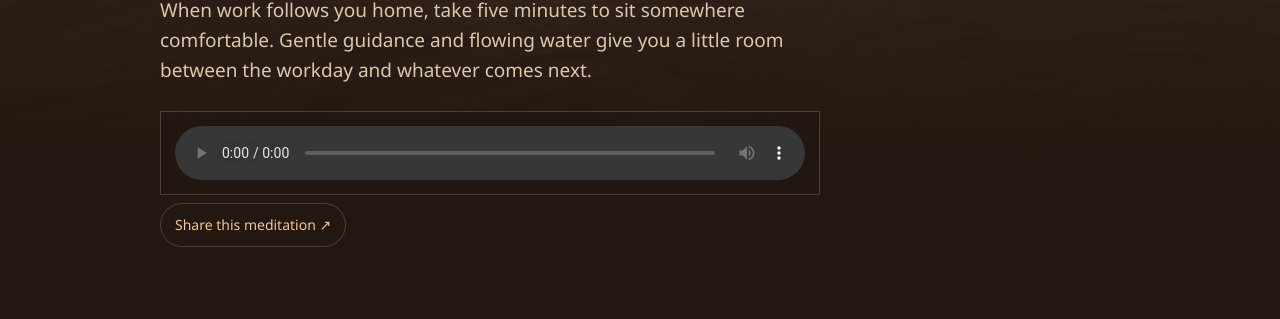
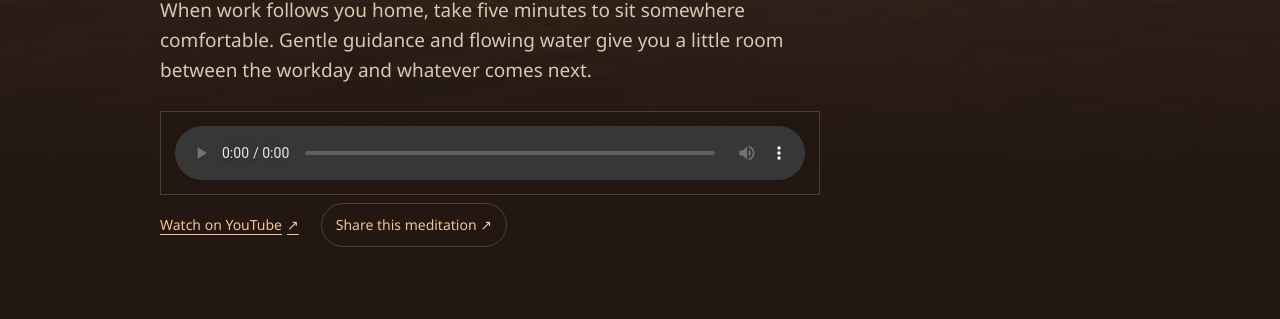
Before and after one commit to undacovacobra/stillness, a website: page stillness-vercel/public/meditations/after-work-reset.html in a window 1280 px wide. Shown: the part 427-746 px from the top of the page. Drawn offline with Linux system fonts and the light colour scheme.

Commit message:
Link the after-work practice to its YouTube meditation

```diff
--- a/stillness-vercel/public/meditations/after-work-reset.html
+++ b/stillness-vercel/public/meditations/after-work-reset.html
@@ -43,6 +43,7 @@
       <audio controls preload="metadata" src="/audio/after-work-reset.m4a" aria-label="5-minute guided meditation after a stressful workday"></audio>
     </div>
     <div class="watch-actions">
+      <a class="watch-external" href="https://www.youtube.com/watch?v=xtRDMN3CLKE">Watch on YouTube <span aria-hidden="true">↗</span></a>
       <div class="watch-share" data-share-practice hidden>
         <button type="button">Share this meditation <span aria-hidden="true">↗</span></button>
         <input type="url" aria-label="Link to this meditation" readonly hidden>
```
